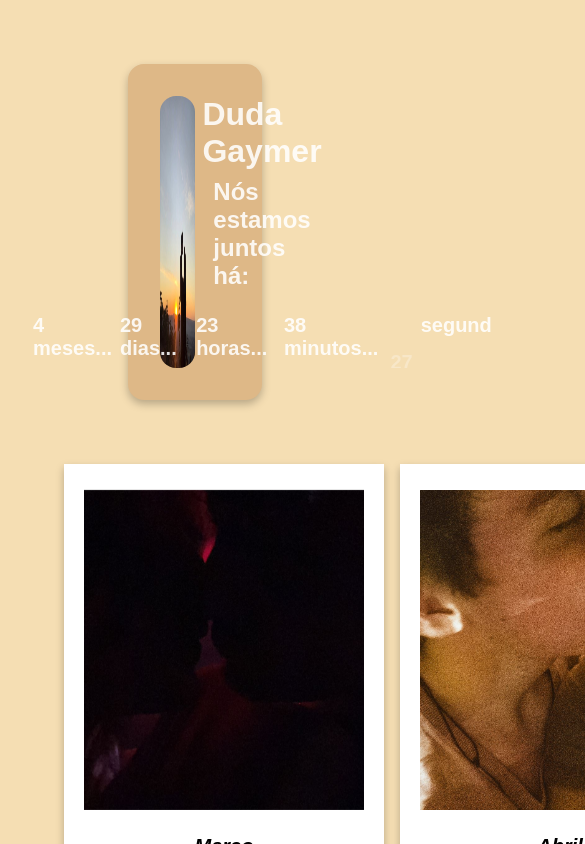
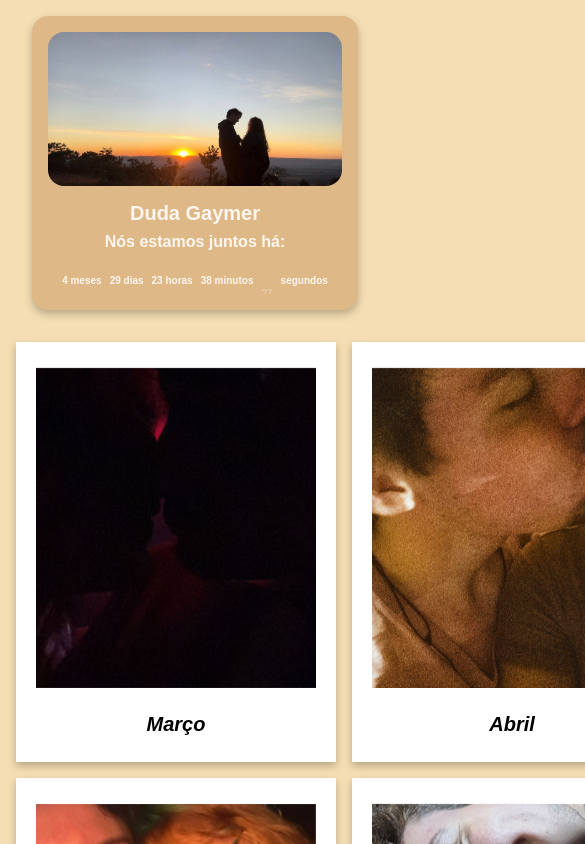
Before and after one commit to SixBruno99/maria-eduarda, a React (Vite) app: page / in a window 390 px wide. Shown: the top 844 px of the page, 585 px wide, since content can reach past the window. Built offline with nearby package versions, Linux system fonts and the light colour scheme.

Commit message:
:iphone: create timer responsive version

```diff
--- a/src/components/timer/timer.module.scss
+++ b/src/components/timer/timer.module.scss
@@ -6,9 +6,26 @@
   border-radius: 16px;
   box-shadow: rgba(0, 0, 0, 0.25) 0px 4px 8px;
 
+  @media (max-width: 1168px) {
+    flex-direction: column;
+    gap: 16px;
+  }
+
+  @media (max-width: 768px) {
+    padding: 16px;
+  }
+
   img {
     width: 50%;
     border-radius: 16px;
+
+    @media (max-width: 1480px) {
+      width: 40%;
+    }
+
+    @media (max-width: 1168px) {
+      width: 100%;
+    }
   }
 
   .timerText {
@@ -19,6 +36,38 @@
     justify-content: center;
     gap: 8px;
 
+    h1 {
+      font-size: 32px;
+
+      @media (max-width: 1440px) {
+        font-size: 28px;
+      }
+
+      @media (max-width: 768px) {
+        font-size: 24px;
+      }
+
+      @media (max-width: 468px) {
+        font-size: 20px;
+      }
+    }
+
+    h2 {
+      font-size: 24px;
+
+      @media (max-width: 1440px) {
+        font-size: 20px;
+      }
+
+      @media (max-width: 768px) {
+        font-size: 18px;
+      }
+
+      @media (max-width: 468px) {
+        font-size: 16px;
+      }
+    }
+
     .time {
       display: flex;
       gap: 8px;
@@ -28,6 +77,18 @@
       span {
         margin-bottom: 8px;
         font-size: 20px;
+
+        @media (max-width: 1440px) {
+          font-size: 16px;
+        }
+
+        @media (max-width: 768px) {
+          font-size: 12px;
+        }
+
+        @media (max-width: 468px) {
+          font-size: 10px;
+        }
       }
 
       .secondsContainer {
@@ -39,6 +100,18 @@
         .seconds {
           font-size: 20px;
           animation: slideIn 1s ease forwards;
+
+          @media (max-width: 1440px) {
+            font-size: 16px;
+          }
+
+          @media (max-width: 768px) {
+            font-size: 12px;
+          }
+
+          @media (max-width: 468px) {
+            font-size: 10px;
+          }
         }
       }
     }
--- a/src/components/timer/timer.tsx
+++ b/src/components/timer/timer.tsx
@@ -40,10 +40,10 @@ export default function Timer() {
         <h1>Duda Gaymer</h1>
         <h2>Nós estamos juntos há:</h2>
         <div className={styles.time}>
-          <span>{timeElapsed.months} meses...</span>
-          <span>{timeElapsed.days} dias...</span>
-          <span>{timeElapsed.hours} horas...</span>
-          <span>{timeElapsed.minutes} minutos...</span>
+          <span>{timeElapsed.months} meses</span>
+          <span>{timeElapsed.days} dias</span>
+          <span>{timeElapsed.hours} horas</span>
+          <span>{timeElapsed.minutes} minutos</span>
           <div className={styles.secondsContainer}>
             <div key={timeElapsed.seconds} className={styles.seconds}>
               {timeElapsed.seconds}
--- a/src/pages/home/home.module.scss
+++ b/src/pages/home/home.module.scss
@@ -2,9 +2,22 @@
   min-height: 100vh;
   margin: 64px;
 
+  @media (max-width: 768px) {
+    margin: 16px;
+  }
+
   .timerContainer {
     margin-inline: 64px;
     margin-bottom: 64px;
+
+    @media (max-width: 768px) {
+      margin-inline: 32px;
+      margin-bottom: 32px;
+    }
+
+    @media (max-width: 768px) {
+      margin-inline: 16px;
+    }
   }
 
   .polaroidContainer {
```
